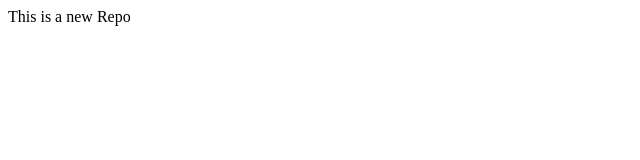
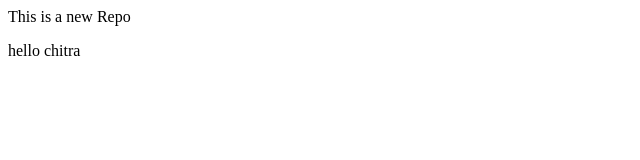
Before and after one commit to chitra-dongare/localrepo, a plain HTML site: page index.html in a window 1280 px wide. Shown: the full height of the page, 0-640 px from the left. Drawn offline with Linux system fonts and the light colour scheme.

Commit message:
Update index.html

```diff
--- a/index.html
+++ b/index.html
@@ -1 +1,2 @@
 <p>This is a new Repo</p>
+<p> hello chitra</p>
```
